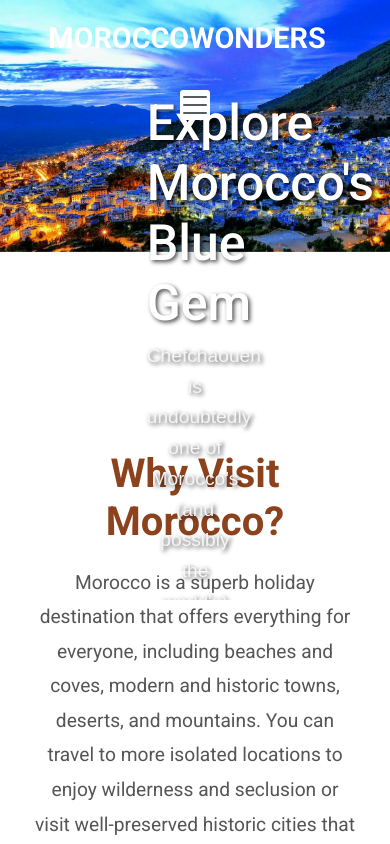
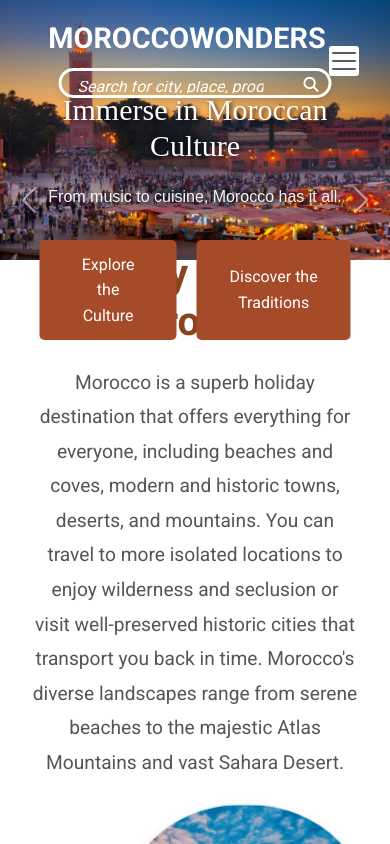
Before and after one commit to Yassmineattar/moroccanwonders, a React (Create React App) app: page / in a window 390 px wide. Built offline with nearby package versions, Linux system fonts and the light colour scheme.

Commit message:
changement du caroussel

```diff
--- a/src/components/landing_page/Carousel.css
+++ b/src/components/landing_page/Carousel.css
@@ -1,13 +1,4 @@
-.carousel-inner {
-    width: 100%;
-    height: 600px;
-  }
 
-  .carousel-inner img {
-    width: 100%;
-    height: 100%;
-    object-fit: cover;
-  }
   /* Enlever le background bleu sur les flèches */
 .carousel-control-prev-icon,
 .carousel-control-next-icon {
@@ -22,6 +13,22 @@
     background-color: transparent !important;
     box-shadow: none !important;
 }
+
+
+
+/*Changement*/
+/*
+.carousel-inner {
+    width: 100%;
+    height: 600px;
+  }
+
+  .carousel-inner img {
+    width: 100%;
+    height: 100%;
+    object-fit: cover;
+  }
+
   .carousel-caption {
     position: absolute;
     top: 50%;
@@ -72,3 +79,281 @@
     font-size: 50px;
 
   }
+
+  */
+
+  /* Navbar Toggler */
+.navbar-toggler {
+  position: fixed; /* Position fixe */
+  top: 5%; /* À 5% du haut de la fenêtre */
+  right: 5%; /* À 5% de l'extrémité droite */
+  z-index: 3; /* S'assurer qu'il soit au-dessus des autres éléments */
+  background-color: transparent; /* Pour que le bouton ne couvre pas le contenu */
+  border: none; /* Retirer la bordure du bouton */
+}
+
+/* Navbar collapse */
+.navbar-collapse {
+  position: fixed;
+  top: 0;
+  right: 0;
+  left: 0;
+  z-index: 2;
+}
+/* Barre de recherche */
+.search-bar {
+  position: absolute;
+  top: 10%; /* Positionne la barre légèrement plus bas */
+  left: 50%;
+  transform: translateX(-50%);
+  /*background-color: rgba(255, 255, 255, 0.7);*/
+  background-color: transparent;
+  padding: 10px;
+  border-radius: 40px;
+  width: 35%; /* Largeur de la barre de recherche */
+  box-shadow: 0 4px 8px rgba(0, 0, 0, 0.1);
+  display: flex;
+  justify-content: space-between;
+  z-index: 2;
+  height: 50px;
+  border-style: solid;
+  border-color: #fff;
+
+}
+
+.search-bar input:focus {
+  outline: none;  /* Supprimer le contour (cadre) qui apparaît lors de la sélection */
+}
+
+
+.search-bar i {
+  position: absolute; /* Positionner l'icône à l'intérieur */
+  right: 20px; /* Placer l'icône à droite du champ de recherche */
+  font-size: 20px;
+  color: #ffffff;
+  z-index: 3; /* Assurez-vous que l'icône est au-dessus de l'input */
+}
+
+
+input[type="text"]::placeholder {
+  color: white; /* Texte du placeholder en blanc */
+  text-align: center;
+
+}
+
+.search-bar input {
+  width: 80%;
+  border: none;
+  padding: 5px;
+  border-radius: 50px;
+  font-size: 16px;
+  background-color: transparent;
+  color: #ffffff !important;
+}
+/*
+.search-bar button {
+  background-color: #0056b3;
+  color: white;
+  border: none;
+  padding: 10px 20px;
+  cursor: pointer;
+  border-radius: 50px;
+  font-size: 16px;
+  transition: background-color 0.3s ease;
+}*/
+
+.search-bar button:hover {
+  background-color: #004080;
+}
+
+/* Carrousel */
+.carousel-inner {
+  width: 100%;
+  height: 600px;
+}
+
+.carousel-inner img {
+  width: 100%;
+  height: 100%;
+  object-fit: cover;
+}
+
+.carousel-caption {
+  position: absolute;
+  top: 25%; /* Position ajustée pour donner plus d'espace */
+  left: 50%;
+  transform: translateX(-50%);
+  text-align: center;
+  padding: 20px;
+  color: white;
+  border-radius: 8px;
+  width: 80%;
+  text-shadow: 2px 2px 4px rgba(0, 0, 0, 0.7);
+  max-width: 900px;
+}
+
+.carousel-caption h5 {
+  font-size: 60px; /* Taille du titre */
+  font-family: 'Poppins', serif;
+  margin-bottom: 20px;
+  line-height: 1.2;
+}
+
+.carousel-caption p {
+  font-size: 1.5rem;
+  font-family: 'Poppins', sans-serif;
+  margin-bottom: 30px;
+  color: whitesmoke;
+  line-height: 1.6;
+}
+
+/* Boutons du carrousel */
+/* Espacement des boutons dans le carrousel */
+/* Conteneur des boutons du carrousel */
+.carousel-buttons {
+  display: flex; /* Utilise Flexbox pour aligner les boutons */
+  justify-content: space-between; /* Espacement automatique entre les boutons */
+  gap: 20px; /* Espace de 20px entre chaque bouton */
+  margin-top: 20px; /* Espacement vers le bas */
+}
+/* Style de base des boutons */
+.carousel-buttons .btn {
+  padding: 10px 20px;
+  border: none;
+  border-radius: 5px;
+  cursor: pointer;
+  text-transform: uppercase;
+  transition: background-color 0.3s ease;
+}
+
+/* Couleur spécifique pour le premier slide (btn-slide-0) */
+.carousel-buttons .btn-slide-0 {
+  background-color: #A64B2A;
+  color: white;
+}
+
+.carousel-buttons .btn-slide-0:hover {
+  background-color: #893c20;
+}
+
+/* Couleur spécifique pour le deuxième slide (btn-slide-1) */
+.carousel-buttons .btn-slide-1 {
+  background-color: #8e44ad;
+  color: white;
+}
+
+.carousel-buttons .btn-slide-1:hover {
+  background-color: #7d3c98;
+}
+
+/* Couleur spécifique pour le troisième slide (btn-slide-2) */
+.carousel-buttons .btn-slide-2 {
+  background-color: #0136A4;
+  color: white;
+}
+
+.carousel-buttons .btn-slide-2:hover {
+  background-color: #0136A4;
+}
+
+
+/**/
+
+/* Responsive Design */
+
+/* Écran mobile (max-width: 767px) */
+@media (max-width: 767px) {
+  /* Ajustements pour la barre de recherche */
+  .search-bar {
+      width: 70%; /* Réduit la largeur */
+      top: 8%;
+      padding: 10px;
+      height: 30px;
+      color: #fff;
+
+  }
+
+  .search-bar input {
+      padding: 6px;
+      color: #fff;
+
+  }
+
+  .search-bar i {
+    position: absolute; /* Positionner l'icône à l'intérieur */
+    right: 10px; /* Placer l'icône à droite du champ de recherche */
+    font-size: 15px;
+    color: #ffffff;
+    z-index: 3; /* Assurez-vous que l'icône est au-dessus de l'input */
+    top: 6px;
+  }
+
+
+
+
+
+  /* Carrousel */
+  .carousel-inner {
+      height: 400px; /* Réduit la hauteur sur mobile */
+  }
+
+  .carousel-caption {
+      top: 20%; /* Ajuste la position du texte */
+      width: 90%; /* Réduit la largeur du texte */
+  }
+
+  .carousel-caption h5 {
+      font-size: 30px; /* Réduit la taille du titre */
+      padding-top: 20px;
+  }
+
+  .carousel-caption p {
+      font-size: 1rem; /* Réduit la taille du texte */
+  }
+
+  .carousel-buttons .btn {
+      padding: 8px 15px; /* Réduit la taille des boutons */
+  }
+}
+
+/* Tablette (768px - 1024px) */
+@media (min-width: 768px) and (max-width: 1024px) {
+  .search-bar {
+      width: 50%; /* Largeur plus petite */
+  }
+
+  .carousel-caption {
+      width: 80%; /* Largeur du texte */
+  }
+
+  .carousel-caption h5 {
+      font-size: 45px; /* Ajuste la taille du titre sur tablette */
+  }
+
+  .carousel-caption p {
+      font-size: 1.2rem; /* Ajuste la taille du texte sur tablette */
+  }
+
+  .carousel-inner {
+      height: 500px; /* Ajuste la hauteur sur tablette */
+  }
+}
+
+/* Bureau (à partir de 1024px) */
+@media (min-width: 1024px) {
+  .search-bar {
+      width: 50%; /* Largeur de la barre de recherche pour grand écran */
+  }
+
+  .carousel-caption h5 {
+      font-size: 60px; /* Grande taille du titre sur bureau */
+  }
+
+  .carousel-caption p {
+      font-size: 1.5rem; /* Taille du texte sur bureau */
+  }
+
+  .carousel-buttons .btn {
+      padding: 12px 20px; /* Ajuste la taille des boutons */
+  }
+}
--- a/src/components/landing_page/Carousel.js
+++ b/src/components/landing_page/Carousel.js
@@ -1,30 +1,84 @@
-import React from "react";
+import React, { useState } from "react";
 import "./Carousel.css";
 
 function Carousel() {
+  const [currentSlide, setCurrentSlide] = useState(0); // Suivre le slide actuel
+
+  // Fonction de gestion du changement de slide
+  const handleSlideChange = (index) => {
+    setCurrentSlide(index);
+  };
+
   return (
-    <div id="carouselExampleIndicators" className="carousel slide" data-bs-ride="carousel">
+    <div>
+      {/* Barre de recherche */}
+      <div className="search-bar">
+      <input type="text" placeholder="Search for city, place, product, event" />
+      <i class="fas fa-search"></i>
+      </div>
+
+      <div
+        id="carouselExampleIndicators"
+        className="carousel slide"
+        data-bs-ride="carousel"
+        onSlide={(e) => handleSlideChange(e.to)} // Détecter le changement de slide
+      >
         <div className="carousel-indicators">
           <button
             type="button"
             data-bs-target="#carouselExampleIndicators"
             data-bs-slide-to="0"
-          className="active"
+            className={currentSlide === 0 ? "active" : ""}
             aria-current="true"
           ></button>
           <button
             type="button"
             data-bs-target="#carouselExampleIndicators"
             data-bs-slide-to="1"
+            className={currentSlide === 1 ? "active" : ""}
           ></button>
           <button
             type="button"
             data-bs-target="#carouselExampleIndicators"
             data-bs-slide-to="2"
+            className={currentSlide === 2 ? "active" : ""}
           ></button>
         </div>
+
         <div className="carousel-inner">
-      <div className="carousel-item active">
+          <div className={`carousel-item ${currentSlide === 0 ? "active" : ""}`}>
+          <img
+              src="/images/fna.jpeg"
+              className="d-block w-100"
+              alt="Culture"
+            />
+            <div className="carousel-caption">
+              <h5>Immerse in Moroccan Culture</h5>
+              <p>From music to cuisine, Morocco has it all.</p>
+              <div className="carousel-buttons">
+                <button className={`btn-slide-${currentSlide}`}>Explore the Culture</button>
+                <button className={`btn-slide-${currentSlide}`}>Discover the Traditions</button>
+              </div>
+            </div>
+          </div>
+
+          <div className={`carousel-item ${currentSlide === 1 ? "active" : ""}`}>
+            <img
+              src="/images/sahara.jpg"
+              className="d-block w-100"
+              alt="Deserts"
+            />
+            <div className="carousel-caption">
+              <h5>Discover the Sahara</h5>
+              <p>Experience the vastness of Morocco's deserts.</p>
+              <div className="carousel-buttons">
+                <button className={`btn-slide-${currentSlide}`}>Explore the Desert</button>
+                <button className={`btn-slide-${currentSlide}`}>Book a Tour</button>
+              </div>
+            </div>
+          </div>
+
+          <div className={`carousel-item ${currentSlide === 2 ? "active" : ""}`}>
           <img
               src="/images/chefchaouen.jpg"
               className="d-block w-100"
@@ -36,32 +90,14 @@ function Carousel() {
                 Chefchaouen is undoubtedly one of Morocco's (and possibly the world's) most
                 Instagrammable spots, thanks to the blue hues that surround every nook and cranny.
               </p>
+              <div className="carousel-buttons">
+                <button className={`btn-slide-${currentSlide}`}>Explore our Culture</button>
+                <button className={`btn-slide-${currentSlide}`}>Explore our Destinations</button>
+              </div>
+            </div>
           </div>
         </div>
 
-        <div className="carousel-item">
-          <img
-            src="/images/sahara.jpg"
-            className="d-block w-100"
-            alt="Deserts"
-          />
-          <div className="carousel-caption d-none d-md-block">
-            <h5>Discover the Sahara</h5>
-            <p>Experience the vastness of Morocco's deserts.</p>
-          </div>
-        </div>
-        <div className="carousel-item">
-          <img
-            src="/images/fna.jpeg"
-            className="d-block w-100"
-            alt="Culture"
-          />
-          <div className="carousel-caption d-none d-md-block">
-            <h5>Immerse in Moroccan Culture</h5>
-            <p>From music to cuisine, Morocco has it all.</p>
-          </div>
-        </div>
-      </div>
         <button
           className="carousel-control-prev"
           type="button"
@@ -79,6 +115,7 @@ function Carousel() {
           <span className="carousel-control-next-icon" aria-hidden="true"></span>
         </button>
       </div>
+    </div>
   );
 }
 
```
Lines whose indentation alone changed are shown as unchanged.
